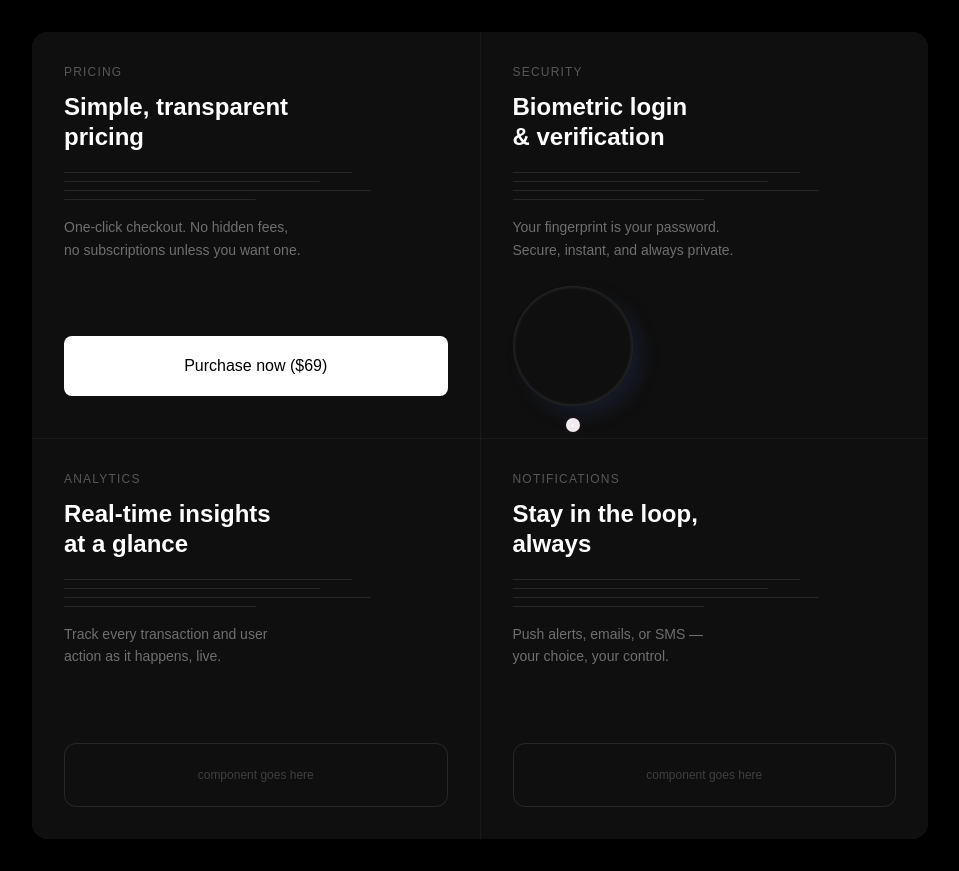
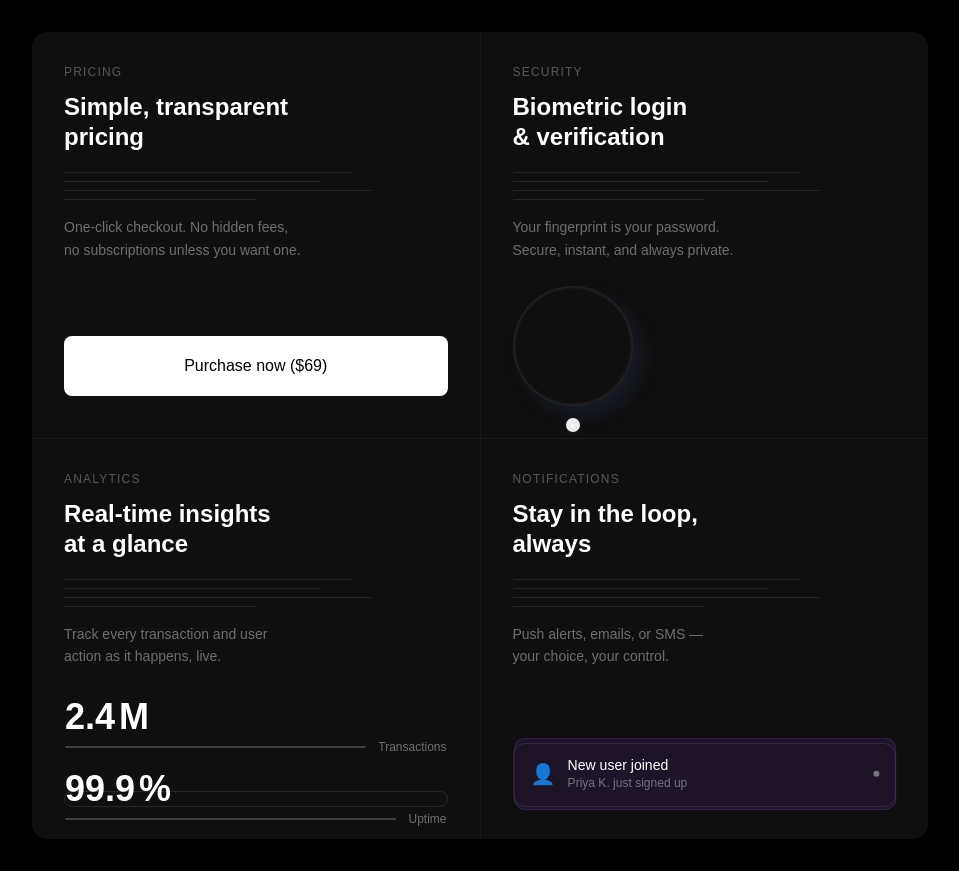
Before and after one commit to casanova259/myui, a Next.js app: page /sqnc in a window 1280 px wide. Shown: the whole page, without its empty margins (160-1119 px from the left). Built offline with nearby package versions, Linux system fonts and the light colour scheme.

Commit message:
need some ideas

```diff
--- a/app/sqnc/page.tsx
+++ b/app/sqnc/page.tsx
@@ -2,6 +2,8 @@
 
 import FingerprintButton from "@/components/fingerprint/FIngerScan";
 import { AnimationSequences } from "@/components/animateSqnc/animateSqnc";
+import StatCounter from "@/components/counter/counter";
+import ToastAnimator from "@/components/toaster/toast";
 
 export default function Page() {
     return (
@@ -70,8 +72,10 @@ export default function Page() {
                         </p>
                     </div>
                     {/* drop your next component here */}
-                    <div className="mt-6 h-16 rounded-xl border border-white/10 flex items-center justify-center">
-                        <span className="text-white/20 text-xs">component goes here</span>
+                    <div className="mt-2 h-4 rounded-xl border border-white/10 flex items-center justify-center">
+                        {/* <span className="text-white/20 text-xs">component goes here</span>
+                         */}
+                        <StatCounter />
                     </div>
                 </div>
 
@@ -94,7 +98,8 @@ export default function Page() {
                     </div>
                     {/* drop your next component here */}
                     <div className="mt-6 h-16 rounded-xl border border-white/10 flex items-center justify-center">
-                        <span className="text-white/20 text-xs">component goes here</span>
+                        {/* <span className="text-white/20 text-xs">component goes here</span> */}
+                        <ToastAnimator/>
                     </div>
                 </div>
 
--- /dev/null
+++ b/components/counter/counter.tsx
@@ -0,0 +1,100 @@
+
+
+"use client";
+
+import { useEffect, useRef } from "react";
+import { gsap } from "gsap";
+import { ScrollTrigger } from "gsap/ScrollTrigger";
+
+gsap.registerPlugin(ScrollTrigger);
+
+const stats = [
+    { label: "Transactions", value: 2400000, prefix: "", suffix: "M", display: 2.4 },
+    { label: "Uptime", value: 99.9, prefix: "", suffix: "%", display: 99.9 },
+    { label: "Users", value: 1200000, prefix: "", suffix: "M", display: 1.2 },
+];
+
+export default function StatCounter() {
+    const containerRef = useRef<HTMLDivElement>(null);
+
+    useEffect(() => {
+        const ctx = gsap.context(() => {
+            const counters = document.querySelectorAll(".stat-number");
+
+            counters.forEach((el) => {
+                const target = parseFloat(el.getAttribute("data-target") || "0");
+                const decimals = el.getAttribute("data-decimals") === "true";
+
+                gsap.fromTo(
+                    el,
+                    { innerText: "0" },
+                    {
+                        innerText: target,
+                        duration: 2,
+                        ease: "power2.out",
+                        snap: { innerText: decimals ? 0.1 : 1 },
+                        scrollTrigger: {
+                            trigger: containerRef.current,
+                            start: "top 80%",
+                            once: true,
+                        },
+                        onUpdate() {
+                            const current = parseFloat(
+                                (el as HTMLElement).innerText
+                            );
+                            (el as HTMLElement).innerText = decimals
+                                ? current.toFixed(1)
+                                : (current / 1000000).toFixed(1);
+                        },
+                    }
+                );
+            });
+        }, containerRef);
+
+        return () => ctx.revert();
+    }, []);
+
+    return (
+        <div ref={containerRef} className="flex flex-col gap-4 w-full">
+            {stats.map((stat, i) => (
+                <div key={i} className="flex flex-col gap-1">
+                    <div className="flex items-end gap-1">
+                        <span
+                            className="stat-number text-white text-4xl font-black tabular-nums leading-none"
+                            data-target={stat.display}
+                            data-decimals="true"
+                        >
+                            0
+                        </span>
+                        <span className="text-white text-4xl font-black leading-none">
+                            {stat.suffix}
+                        </span>
+                    </div>
+                    <div className="flex items-center gap-3">
+                        <div
+                            className="h-[2px] bg-white/20 rounded-full overflow-hidden"
+                            style={{ width: "100%" }}
+                        >
+                            <div
+                                className="h-full bg-white/60 rounded-full origin-left scale-x-0 stat-bar"
+                                style={{
+                                    animation: `growBar 2s ease-out ${i * 0.2}s forwards`,
+                                }}
+                            />
+                        </div>
+                        <span className="text-white/40 text-xs whitespace-nowrap shrink-0">
+                            {stat.label}
+                        </span>
+                    </div>
+                </div>
+            ))}
+
+            <style>{`
+                @keyframes growBar {
+                    from { transform: scaleX(0); }
+                    to   { transform: scaleX(1); }
+                }
+            `}</style>
+        </div>
+    );
+}
--- /dev/null
+++ b/components/toaster/toast.tsx
@@ -0,0 +1,83 @@
+"use client";
+
+import { useEffect, useRef } from "react";
+import { gsap } from "gsap";
+
+const toasts = [
+    { icon: "💳", title: "Payment received", sub: "$240.00 from Arjun S.", color: "bg-green-500/10 border-green-500/20" },
+    { icon: "🔐", title: "Login detected", sub: "New device • Mumbai, IN", color: "bg-blue-500/10 border-blue-500/20" },
+    { icon: "👤", title: "New user joined", sub: "Priya K. just signed up", color: "bg-purple-500/10 border-purple-500/20" },
+    { icon: "⚡", title: "Withdrawal processed", sub: "$80.00 sent successfully", color: "bg-amber-500/10 border-amber-500/20" },
+];
+
+export default function ToastAnimator() {
+    const containerRef = useRef<HTMLDivElement>(null);
+    const tlRef = useRef<gsap.core.Timeline | null>(null);
+
+    useEffect(() => {
+        const ctx = gsap.context(() => {
+            const items = gsap.utils.toArray<HTMLElement>(".toast-item");
+
+            tlRef.current = gsap.timeline({ repeat: -1, delay: 0.5 });
+
+            items.forEach((item, i) => {
+                tlRef.current!
+                    .fromTo(
+                        item,
+                        { y: 24, opacity: 0, scale: 0.95 },
+                        {
+                            y: 0,
+                            opacity: 1,
+                            scale: 1,
+                            duration: 0.5,
+                            ease: "back.out(1.4)",
+                        }
+                    )
+                    .to(
+                        item,
+                        {
+                            opacity: 0,
+                            y: -12,
+                            scale: 0.97,
+                            duration: 0.4,
+                            ease: "power2.in",
+                            delay: 1.4,
+                        }
+                    );
+            });
+        }, containerRef);
+
+        return () => ctx.revert();
+    }, []);
+
+    return (
+        <div ref={containerRef} className="relative w-full h-[72px]">
+            {toasts.map((toast, i) => (
+                <div
+                    key={i}
+                    className={`
+                        toast-item
+                        absolute inset-0
+                        flex items-center gap-3
+                        px-4 py-3
+                        rounded-xl
+                        border
+                        ${toast.color}
+                        opacity-0
+                    `}
+                >
+                    <span className="text-xl leading-none">{toast.icon}</span>
+                    <div className="flex flex-col">
+                        <span className="text-white text-sm font-medium leading-tight">
+                            {toast.title}
+                        </span>
+                        <span className="text-white/40 text-xs leading-tight mt-0.5">
+                            {toast.sub}
+                        </span>
+                    </div>
+                    <div className="ml-auto w-1.5 h-1.5 rounded-full bg-white/40 shrink-0" />
+                </div>
+            ))}
+        </div>
+    );
+}
```
